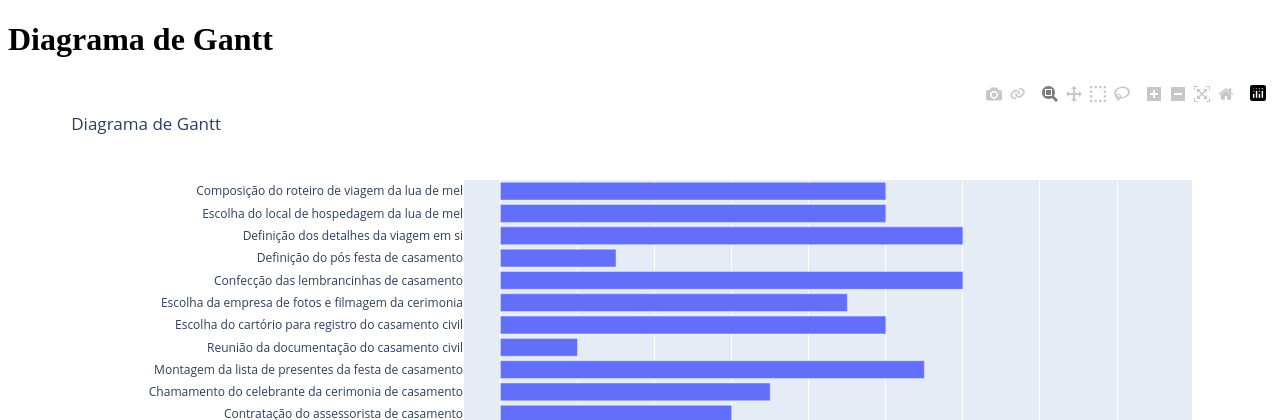
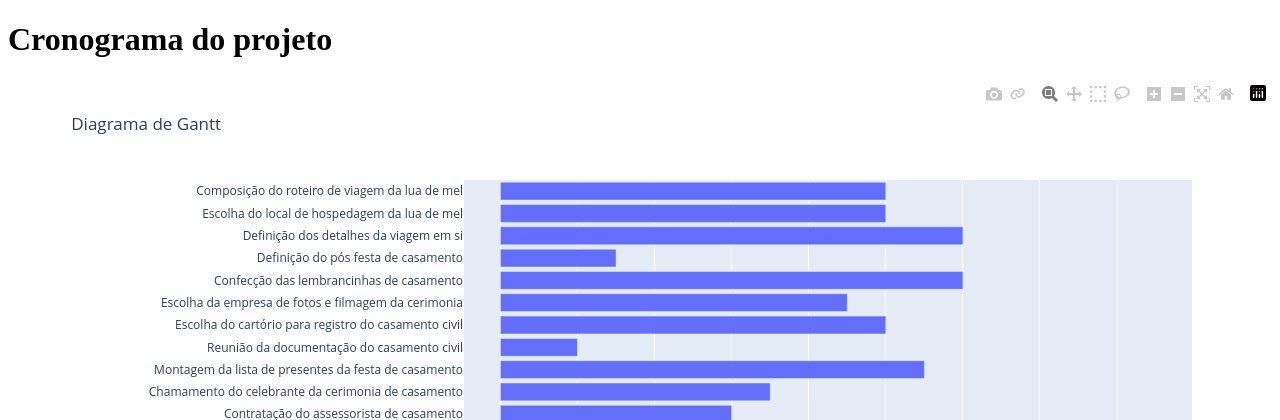
Before and after one commit to vikithorlb/gantt-project, a Flask app: page /gantt in a window 1280 px wide. Shown: the top 420 px of the page. Run offline with Flask 2, Linux system fonts and the light colour scheme.

Commit message:
Update gantt.html

```diff
--- a/templates/gantt.html
+++ b/templates/gantt.html
@@ -2,10 +2,10 @@
 <html lang="en">
 <head>
     <meta charset="UTF-8">
-    <title>Diagrama de Gantt</title>
+    <title>Cronograma do projeto</title>
 </head>
 <body>
-    <h1>Diagrama de Gantt</h1>
+    <h1>Cronograma do projeto</h1>
     {{ gantt_html|safe }}
     <br>
     <a href="/">Voltar</a>
```
